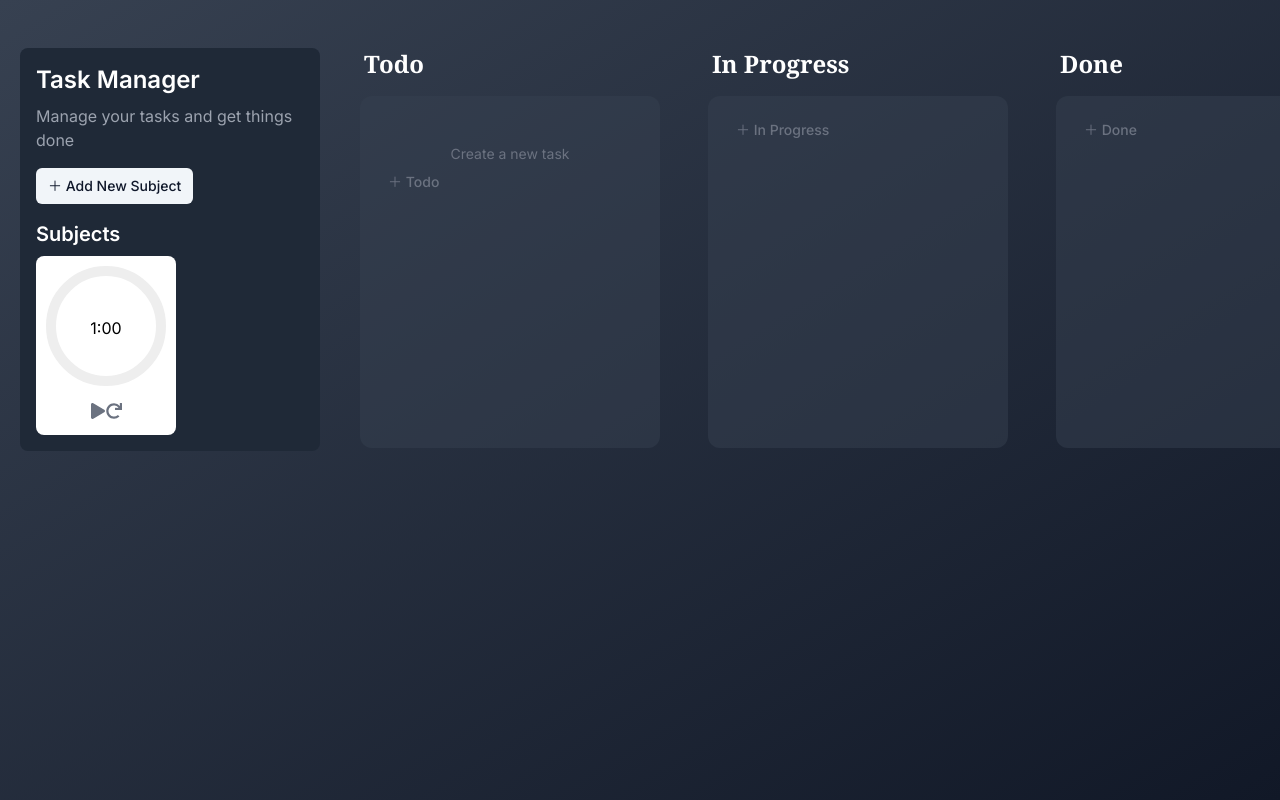
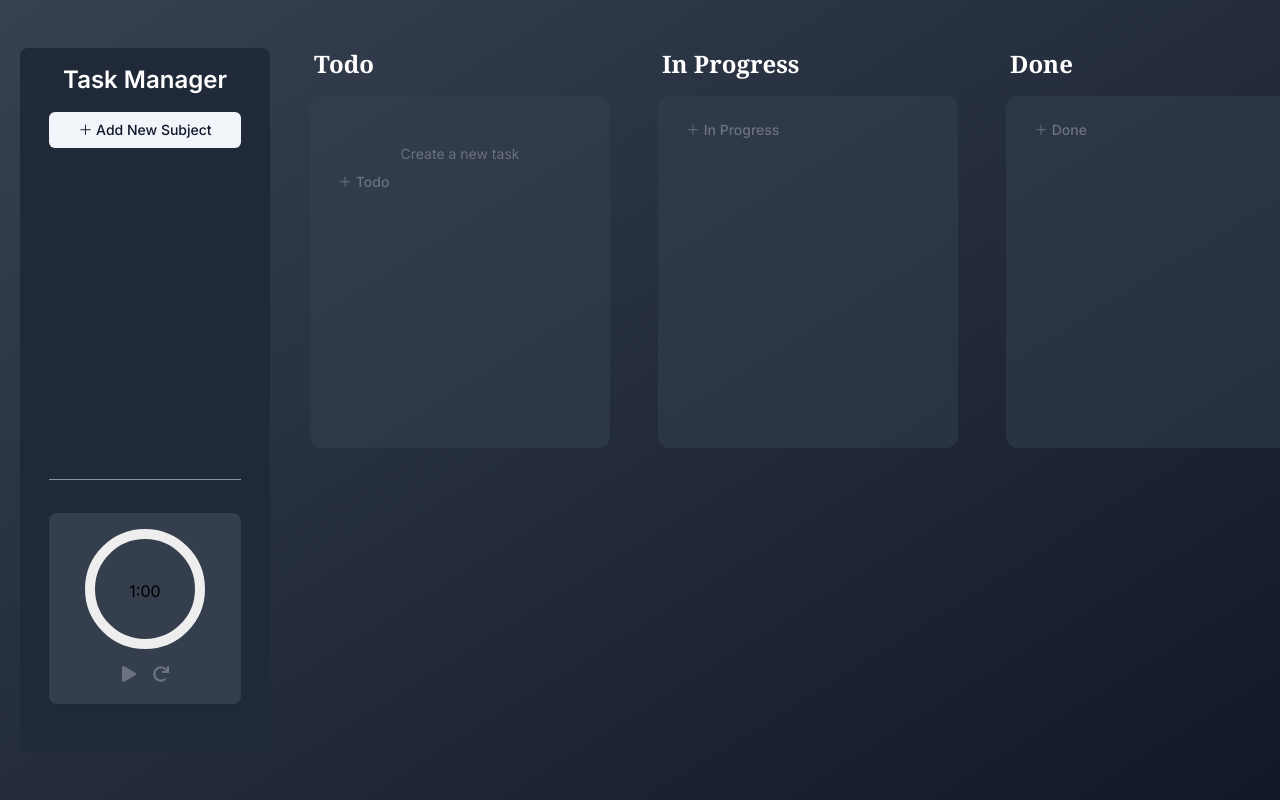
Before and after one commit to hanaisreal/notifyMe, a Next.js app: page / in a window 1280 px wide. Built offline with nearby package versions, Linux system fonts and the light colour scheme.

Commit message:
Style!: side panel close to perfection

```diff
--- a/components/clock.tsx
+++ b/components/clock.tsx
@@ -43,7 +43,7 @@ const CountdownClock = ({ minutes = 1}) => {
     };
 
     return (
-        <div style={{ background: '#fff', borderRadius: '8px', padding: '10px', display: 'inline-block' }}>
+        <div className='flex flex-col  bg-gray-600/50 bg-auto bg-center shadow-sm p-4 mt-4 rounded-lg items-center'>
             <svg width={size} height={size} viewBox={`0 0 ${size} ${size}`}>
                 {/* Background circle */}
                 <circle
@@ -77,7 +77,7 @@ const CountdownClock = ({ minutes = 1}) => {
                     {Math.floor(secondsLeft / 60)}:{('0' + secondsLeft % 60).slice(-2)}
                 </text>
             </svg>
-            <div style={{ marginTop: '15px', textAlign: 'center' }} className='text-gray-500'>
+            <div style={{ marginTop: '15px', textAlign: 'center' }} className='text-gray-500 space-x-4'>
                 {isActive ? (
                     <button onClick={stopTimer} aria-label="Stop">
                         <FaStop />
--- a/components/new-subject.tsx
+++ b/components/new-subject.tsx
@@ -33,7 +33,7 @@ export default function NewSubject() {
   return (
     <Dialog>
       <DialogTrigger asChild>
-        <Button variant='secondary' size='sm'>
+        <Button variant='secondary' size='sm' className='w-48'>
           ＋ Add New Subject
         </Button>
       </DialogTrigger>
--- a/components/side-panel.tsx
+++ b/components/side-panel.tsx
@@ -9,22 +9,18 @@ export default function SidePanel() {
     const selectSubject = useTaskStore(state => state.selectSubject);
 
     return (
-        <div>
-            <aside className='w-[300px] bg-gray-800 p-4 rounded-lg'>
-            <h2 className='text-2xl font-semibold text-white'>Task Manager</h2>
-            <p className='mt-2 text-gray-400'>
-                Manage your tasks and get things done
-            </p>
-            <div className="mt-4">
+        <div className='flex flex-col h-full ' >
+            <aside className='w-[250px] h-full bg-gray-800 p-4 rounded-lg flex flex-col '>
+            <h2 className='text-2xl font-semibold text-white self-center'>Task Manager</h2>
+            <div className="mt-4 self-center">
                 <NewSubject />
             </div>
-            <div className="mt-4">
-                <h3 className='text-xl font-semibold text-white'>Subjects</h3>
-                <ul className="mt-2">
+            <div className="mt-4 self-center">
+                <ul className="mt-4 self-center">
                     {subjects.map(subject => (
                         <li key={subject.id} className="mt-2">
                             <button
-                                className="text-left text-whitetext-left text-white bg-gray-700 rounded px-4 py-2 hover:text-gray-400 cursor-pointer"
+                                className="text-left text-whitetext-left text-white bg-gray-700 rounded px-4 py-2 hover:text-gray-400 cursor-pointer w-48"
                                 onClick={() => selectSubject(subject.id)}
                             >
                                 {subject.name}
@@ -34,7 +30,9 @@ export default function SidePanel() {
                 </ul>
             </div>
 
-            <div className='items-center justify-center'>
+            <hr className='absolute bottom-80 w-48  border-white/50 self-center' />
+
+            <div className='absolute self-center pb-4 bottom-20 w-48'>
             <CountdownClock />
             </div>
         </aside>
```
Also changed, not shown: 1 other file (tests, documents, lock files or other folders).
